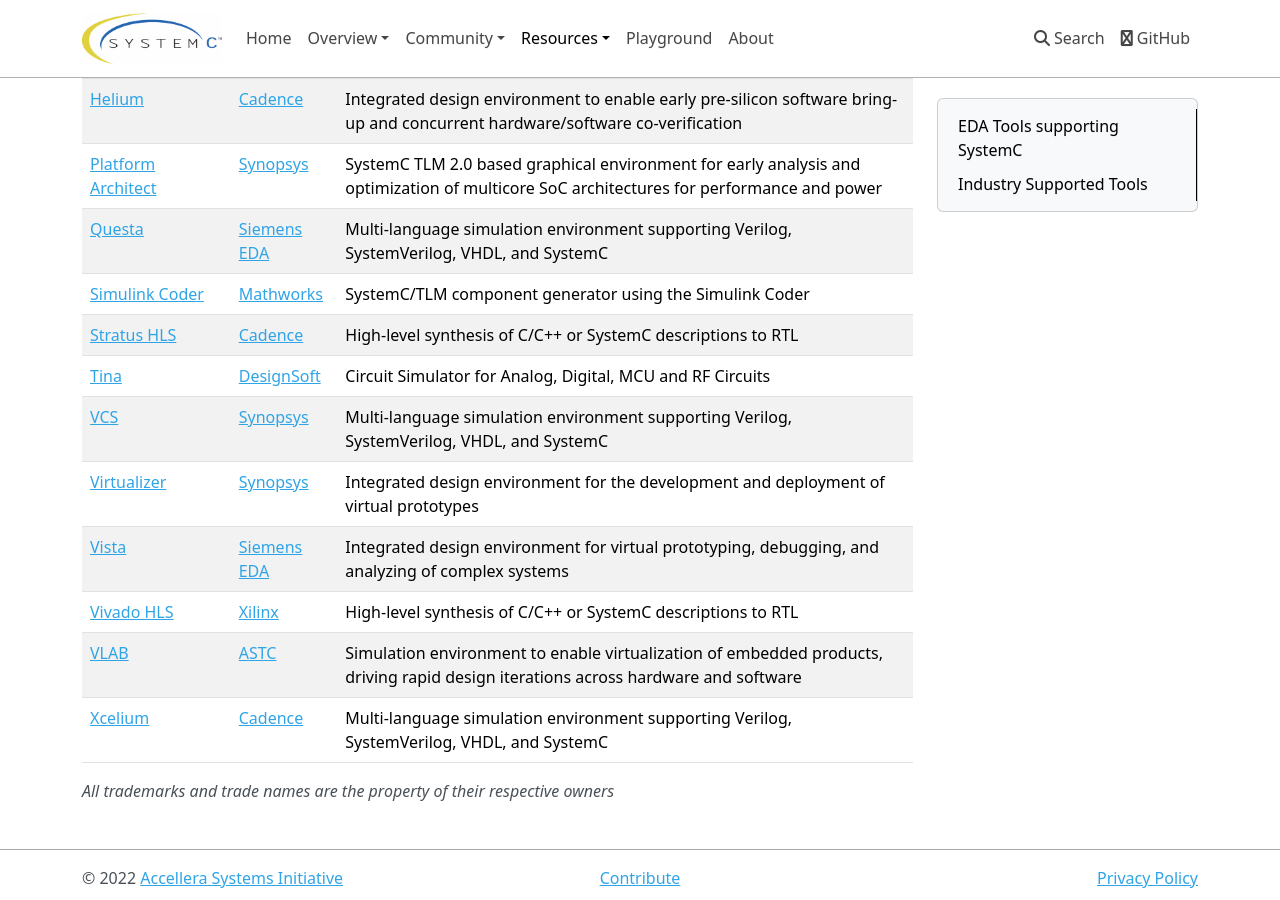
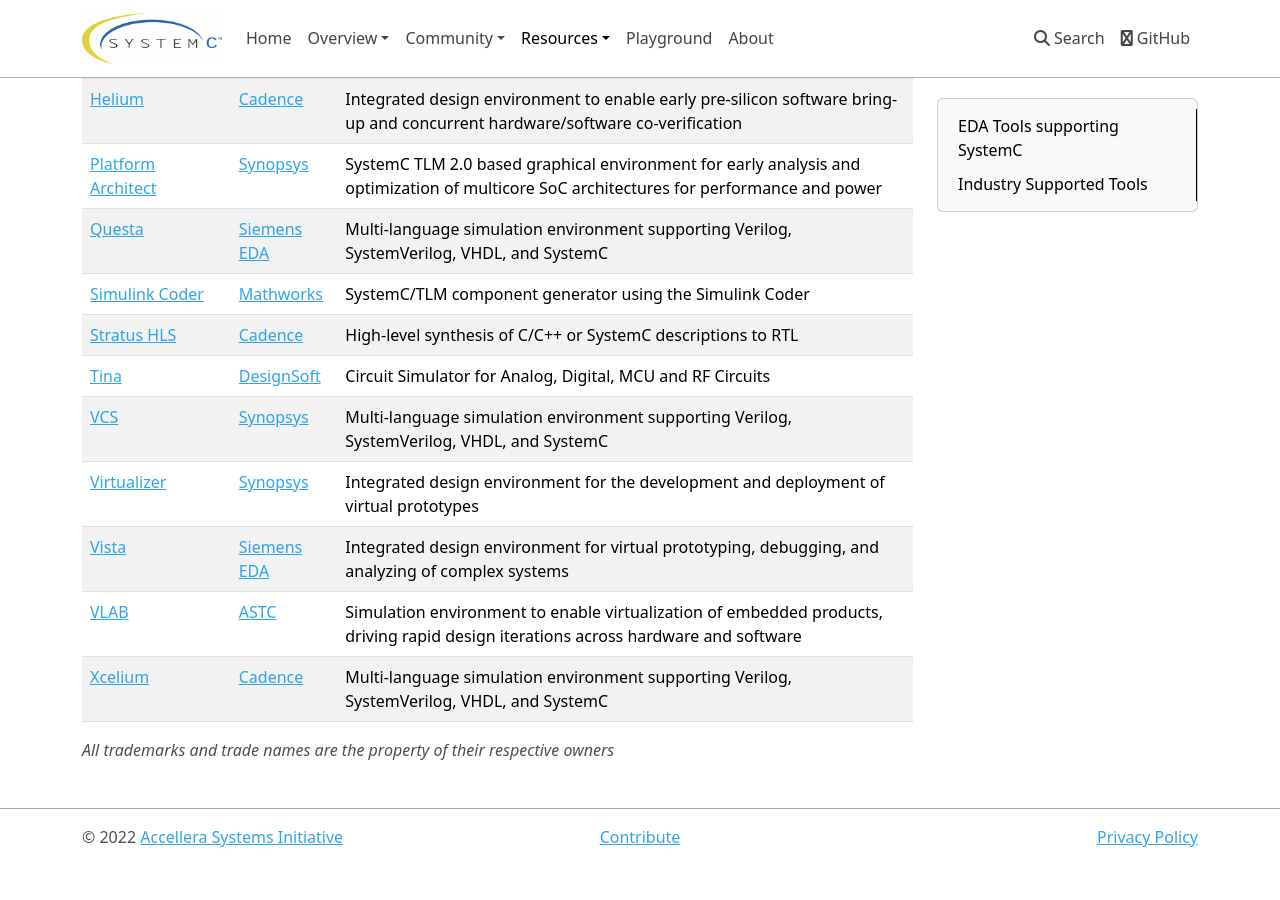
Before and after one commit to accellera-official/systemc.org, an MkDocs documentation site: the page built from docs/resources/tools.md, in a window 1280 px wide and 900 px high, scrolled down 541 px. Built offline with MkDocs 1.6.1, drawn with Linux system fonts in a browser that asks for light colours; nearby versions of some CDN libraries; after the commit the page ends 1400 px from its top, so only the background shows below that.

Commit message:
removed VivadoHLS from the tools list (SystemC support is deprecated from 2020.2 onwards)

```diff
--- a/docs/resources/tools.md
+++ b/docs/resources/tools.md
@@ -23,7 +23,6 @@
 | [VCS][9] | [Synopsys][snps] | Multi-language simulation environment supporting Verilog, SystemVerilog, VHDL, and SystemC |
 | [Virtualizer][3] | [Synopsys][snps] | Integrated design environment for the development and deployment of virtual prototypes |
 | [Vista][5] | [Siemens EDA][siemens] | Integrated design environment for virtual prototyping, debugging, and analyzing of complex systems |
-| [Vivado HLS][10] | [Xilinx][xlx] | High-level synthesis of C/C++ or SystemC descriptions to RTL |
 | [VLAB][8] | [ASTC][vlab] | Simulation environment to enable virtualization of embedded products, driving rapid design iterations across hardware and software |
 | [Xcelium][7] | [Cadence][cnds] | Multi-language simulation environment supporting Verilog, SystemVerilog, VHDL, and SystemC |
 
```
